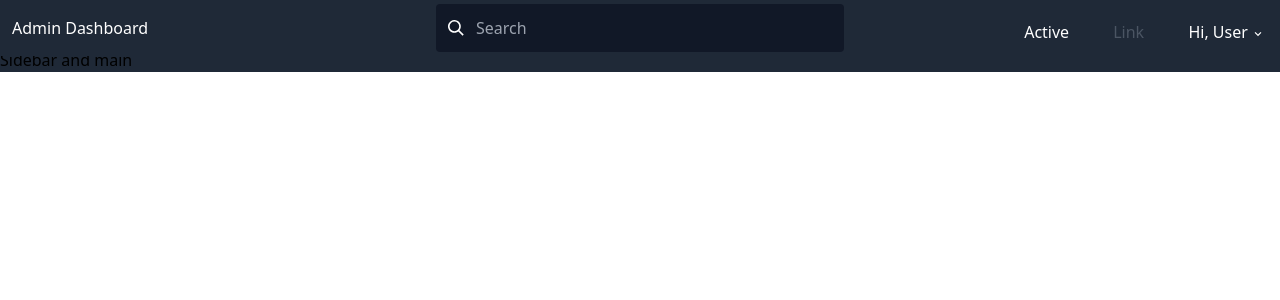
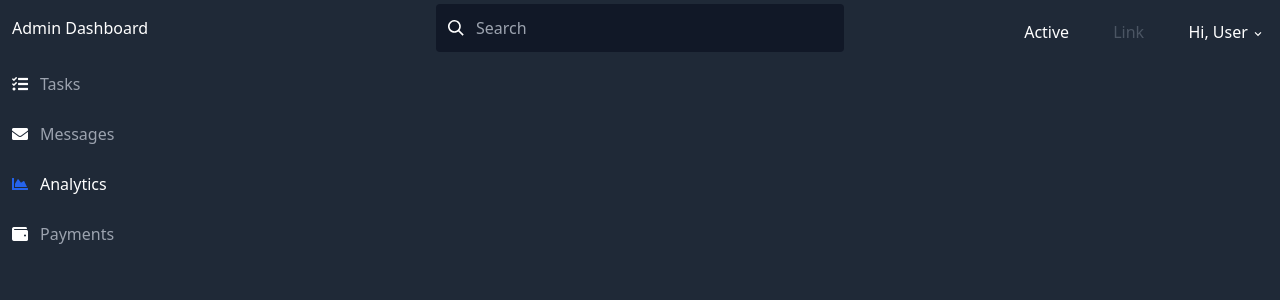
Before and after one commit to allensarmiento/admin-dashboard, a React (Create React App) app in the folder client/: page / in a window 1280 px wide. Shown: the top 300 px of the page. Built offline with nearby package versions, Linux system fonts and the light colour scheme.

Commit message:
Add sidebar

```diff
--- /dev/null
+++ b/client/src/core/sidebar-item.tsx
@@ -0,0 +1,51 @@
+import classnames from 'classnames';
+import { ReactNode } from 'react';
+
+interface Props {
+  children: ReactNode;
+  hover: string;
+  icon: string;
+  text: string;
+}
+
+const SidebarItem = ({ children, hover, icon, text }: Props) => {
+  return (
+    <li className="mr-3 flex-1">
+      <a
+        href="#"
+        className={classnames(
+          'block',
+          'py-1',
+          'md:py-3',
+          'pl-1',
+          'align-middle',
+          'text-white',
+          'no-underline',
+          'hover:text-white',
+          'border-b-2',
+          'border-gray-800',
+          hover,
+        )}
+      >
+        <i className={classnames(
+          'pr-0',
+          'md:pr-3',
+          icon,
+        )}></i>
+        <span className={classnames(
+          'block',
+          'md:inline-block',
+          'pb-1',
+          'md:pb-0',
+          'text-xs',
+          'md:text-base',
+          text,
+        )}>
+          {children}
+        </span>
+      </a>
+    </li>
+  );
+};
+
+export default SidebarItem;
--- /dev/null
+++ b/client/src/core/sidebar.tsx
@@ -0,0 +1,50 @@
+import classnames from 'classnames';
+import { ReactNode } from 'react';
+
+interface Props {
+  children: ReactNode;
+}
+
+const Sidebar = ({ children }: Props) => {
+  return (
+    <div className={classnames(
+      'fixed',
+      'md:relative',
+      'z-10',
+      'bottom-0',
+      'w-full',
+      'wd:w-48',
+      'h-16',
+      'md:h-screen',
+      'mt-12',
+    )}>
+      <div className={classnames(
+        'md:fixed',
+        'md:top-0',
+        'md:left-0',
+        'content-center',
+        'md:center-start',
+        'justify-between',
+        'md:mt-12',
+        'md:w-48',
+        'text-left',
+      )}>
+        <ul className={classnames(
+          'flex',
+          'flex-row',
+          'md:flex-col',
+          'py-0',
+          'md:py-3',
+          'px-1',
+          'md:px-2',
+          'text-center',
+          'md:text-left',
+        )}>
+          {children}
+        </ul>
+      </div>
+    </div>
+  );
+};
+
+export default Sidebar;
--- a/client/src/pages/Home.tsx
+++ b/client/src/pages/Home.tsx
@@ -1,5 +1,7 @@
 import classnames from 'classnames';
 import Navigation from '../core/navigation';
+import Sidebar from '../core/sidebar';
+import SidebarItem from '../core/sidebar-item';
 
 const Home = () => {
   return (
@@ -19,7 +21,46 @@ const Home = () => {
         'md:flex-row',
         'bg-gray-800',
       )}>
-        Sidebar and main
+        <Sidebar>
+          <SidebarItem
+            hover="hover:border-pink-500"
+            icon="fa fa-tasks"
+            text="text-gray-600 md:text-gray-400"
+          >
+            Tasks
+          </SidebarItem>
+          <SidebarItem
+            hover="hover:border-purple-500"
+            icon="fa fa-envelope"
+            text="text-gray-600 md:text-gray-400"
+          >
+            Messages
+          </SidebarItem>
+          <SidebarItem
+            hover="hover:border-blue-600"
+            icon="fas fa-chart-area text-blue-600"
+            text="text-white md:text-white"
+          >
+            Analytics
+          </SidebarItem>
+          <SidebarItem
+            hover="hover:border-red-500"
+            icon="fa fa-wallet"
+            text="text-gray-600 md:text-gray-400"
+          >
+            Payments
+          </SidebarItem>
+        </Sidebar>
+        <main className={classnames(
+          'flex-1',
+          'mt-12',
+          'md:mt-2',
+          'pb-24',
+          'md:pb-5',
+          'bg-gray-100',
+        )}>
+          <div className="bg-gray-800 pt-3"></div>
+        </main>
       </div>
     </div>
   );
```
